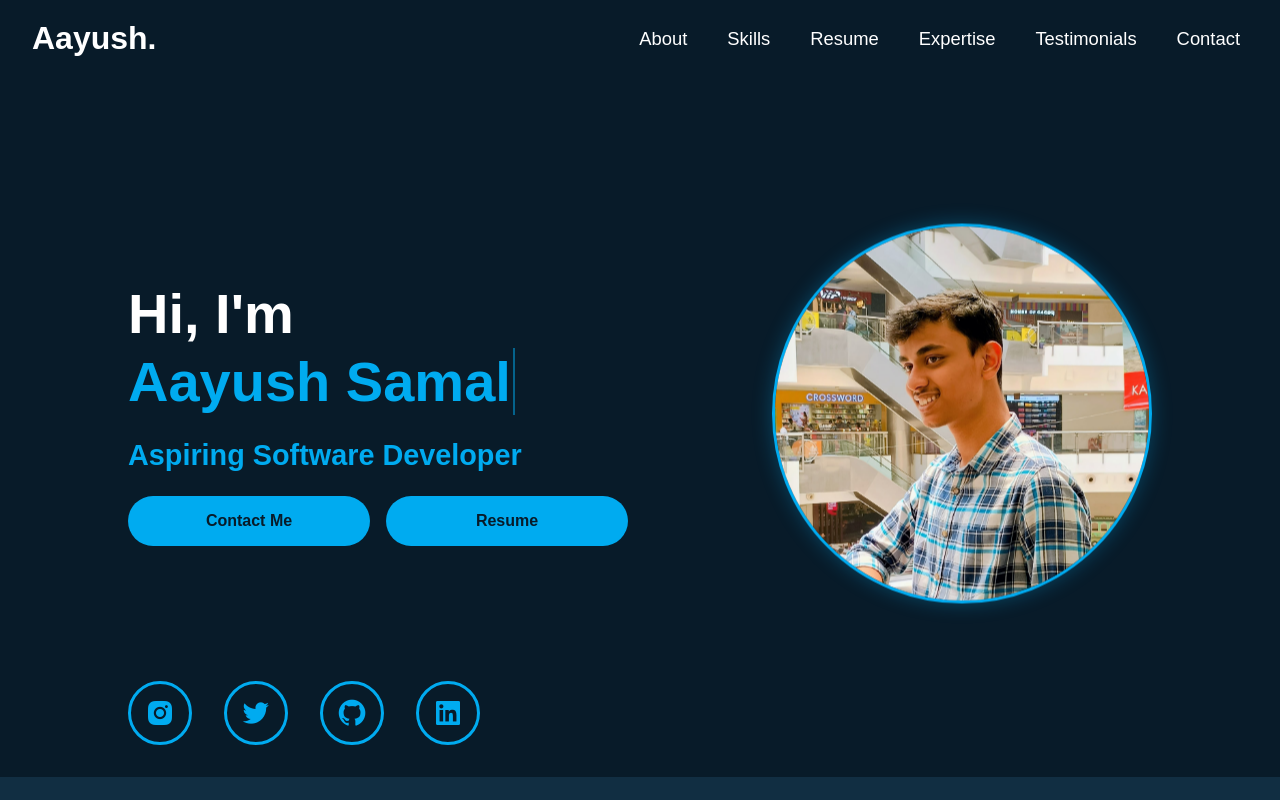
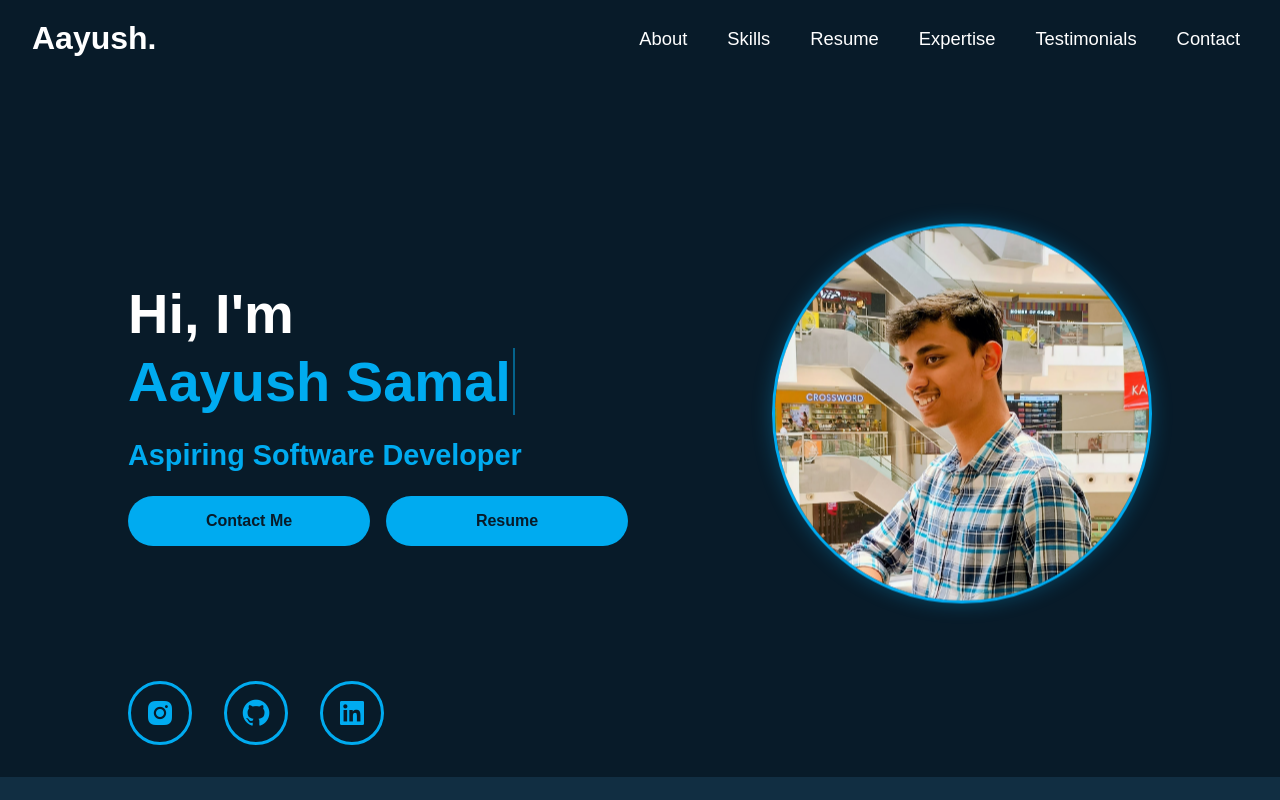
Before and after one commit to aayushxtech/My-Portfolio, a plain HTML site: page index.html in a window 1280 px wide. Shown: the top 800 px of the page. Drawn offline with nearby package versions, Linux system fonts and the light colour scheme.

Commit message:
update links

```diff
--- a/index.html
+++ b/index.html
@@ -75,21 +75,14 @@
       </div>
       <div class="social-links">
         <a
-          href="https://instagram.com"
+          href="https://www.instagram.com/aayushsamal16/"
           target="_blank"
           rel="noopener noreferrer"
           title="Instagram Profile"
           ><i class="bx bxl-instagram-alt"></i
         ></a>
         <a
-          href="https://twitter.com"
-          target="_blank"
-          rel="noopener noreferrer"
-          title="Twitter Profile"
-          ><i class="bx bxl-twitter"></i
-        ></a>
-        <a
-          href="https://github.com/ASCode167"
+          href="https://github.com/aayushxtech"
           target="_blank"
           rel="noopener noreferrer"
           title="GitHub Profile"
```
